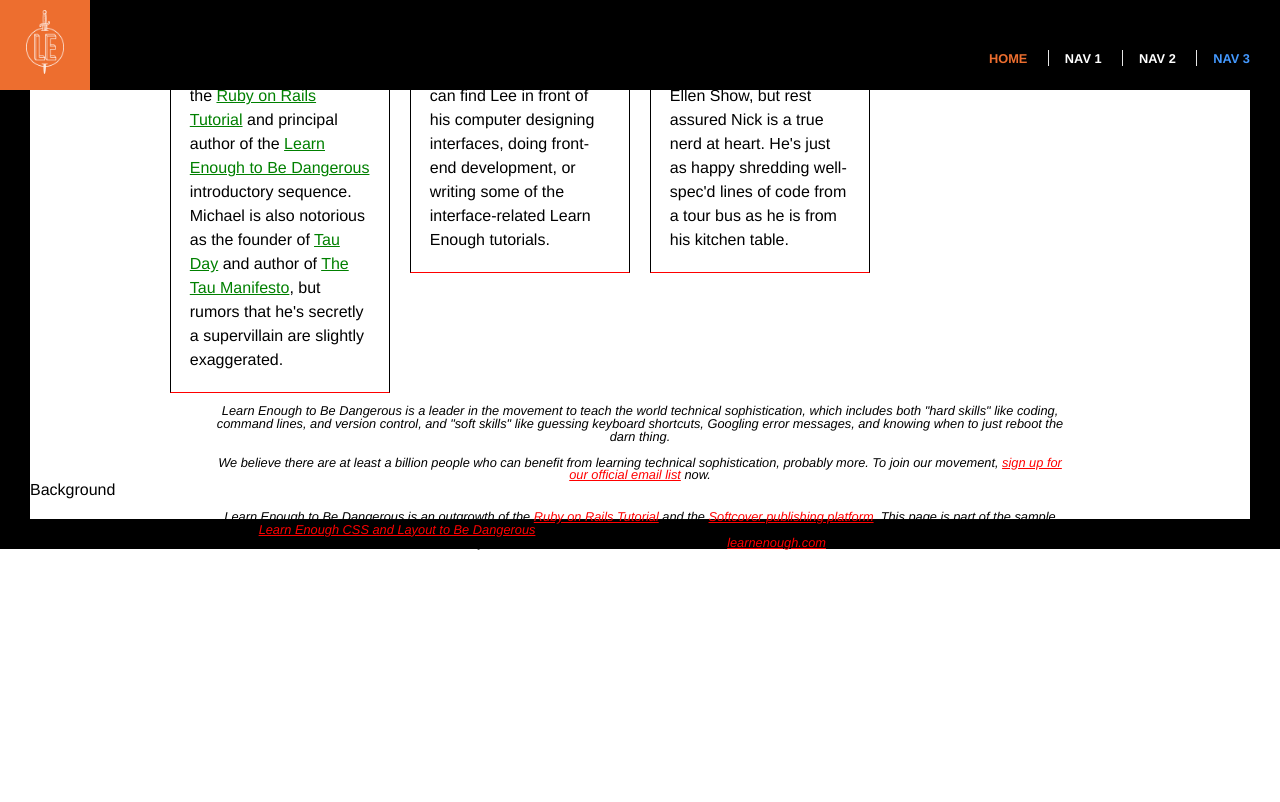
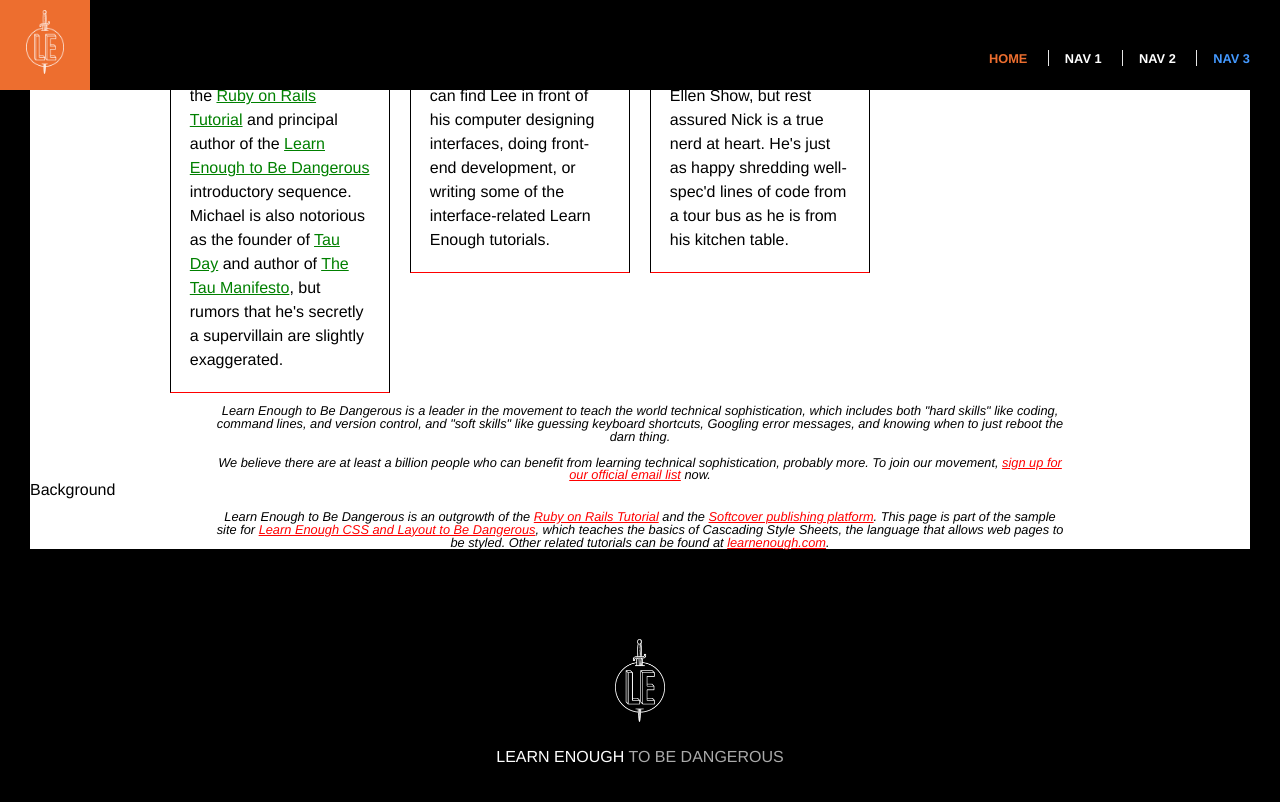
Before and after one commit to leshnik/LE-html, a Jekyll site: the page built from index.html, in a window 1280 px wide and 900 px high, scrolled down 748 px. Shown: the top 802 px of the window. Built offline with Jekyll 4.4.1, drawn with Linux system fonts in a browser that asks for light colours; nearby versions of some CDN libraries; library files that are not in the unit come from our copies; before the commit the page ends 1298 px from its top, so only the background shows below that.

Commit message:
Begin footer, change default to include it, main.css to style it, and the include, footer.html to specify what to print to screen.

```diff
--- /dev/null
+++ b/_includes/footer.html
@@ -0,0 +1,6 @@
+<footer class="footer">
+  <a class="footer-logo" href="/">
+    <img src="/images/logo.png" alt="Learn Enough"></a>
+
+  <h3>Learn Enough <span>to Be Dangerous</span></h3>
+</footer>
--- a/_layouts/default.html
+++ b/_layouts/default.html
@@ -101,5 +101,6 @@
       Other related tutorials can be found at
       <a href="https://learnenough.com/">learnenough.com</a>.
 </p>
+  {% include footer.html %}
 </body>
 </html>
--- a/css/main.css
+++ b/css/main.css
@@ -81,6 +81,24 @@
   background-color: #ed6e2f;
 
 }
+/* FOOTER STYLES */
+.footer {
+  background-color: #000;
+  padding: 10vh 0 15vh;
+  text-align: center;
+}
+.footer-logo img {
+  width: 50px;
+}
+.footer h3 {
+  color: #fff;
+  padding-top: 1.5em;
+  text-transform: uppercase;
+}
+.footer h3 span {
+  color: #aaa;
+}
+
 /* HERO STYLES */
 .full-hero {
   background-color: #c7dbfc;
```
Also changed, not shown: 2 other files.
